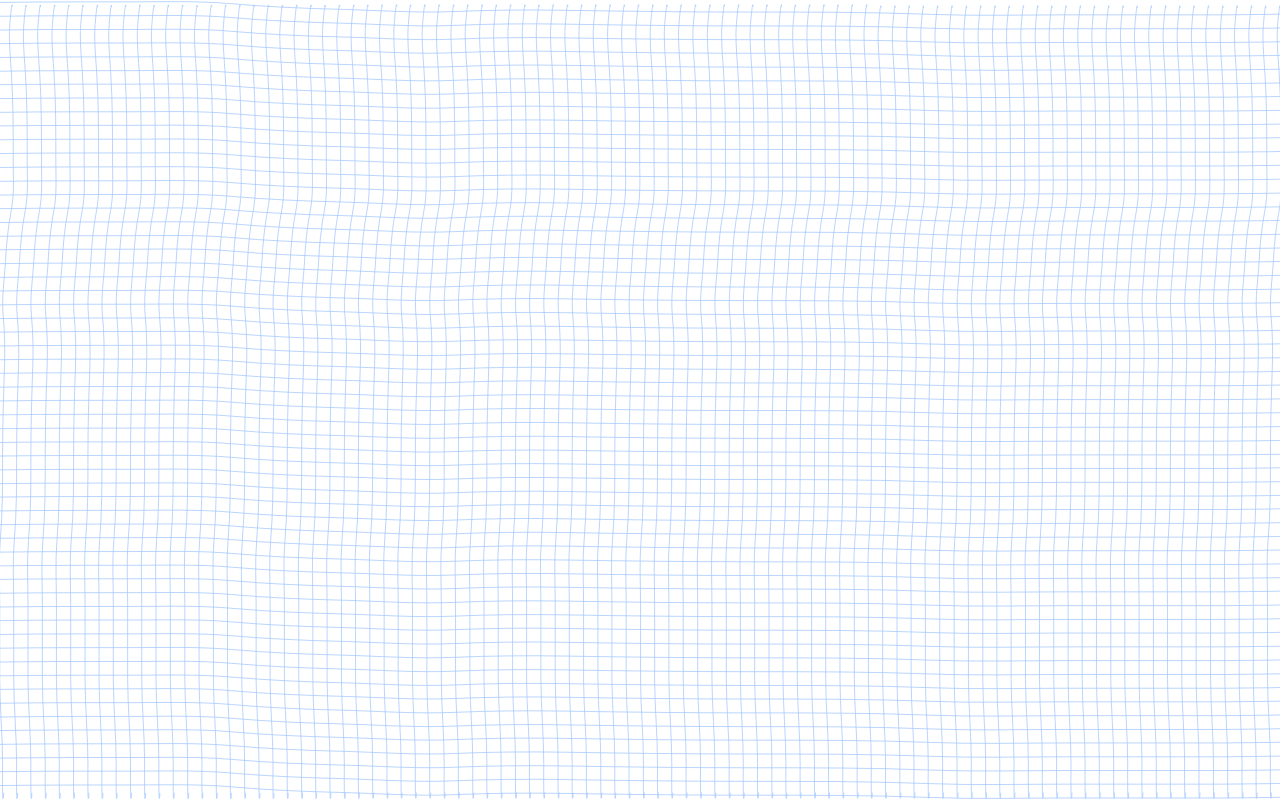
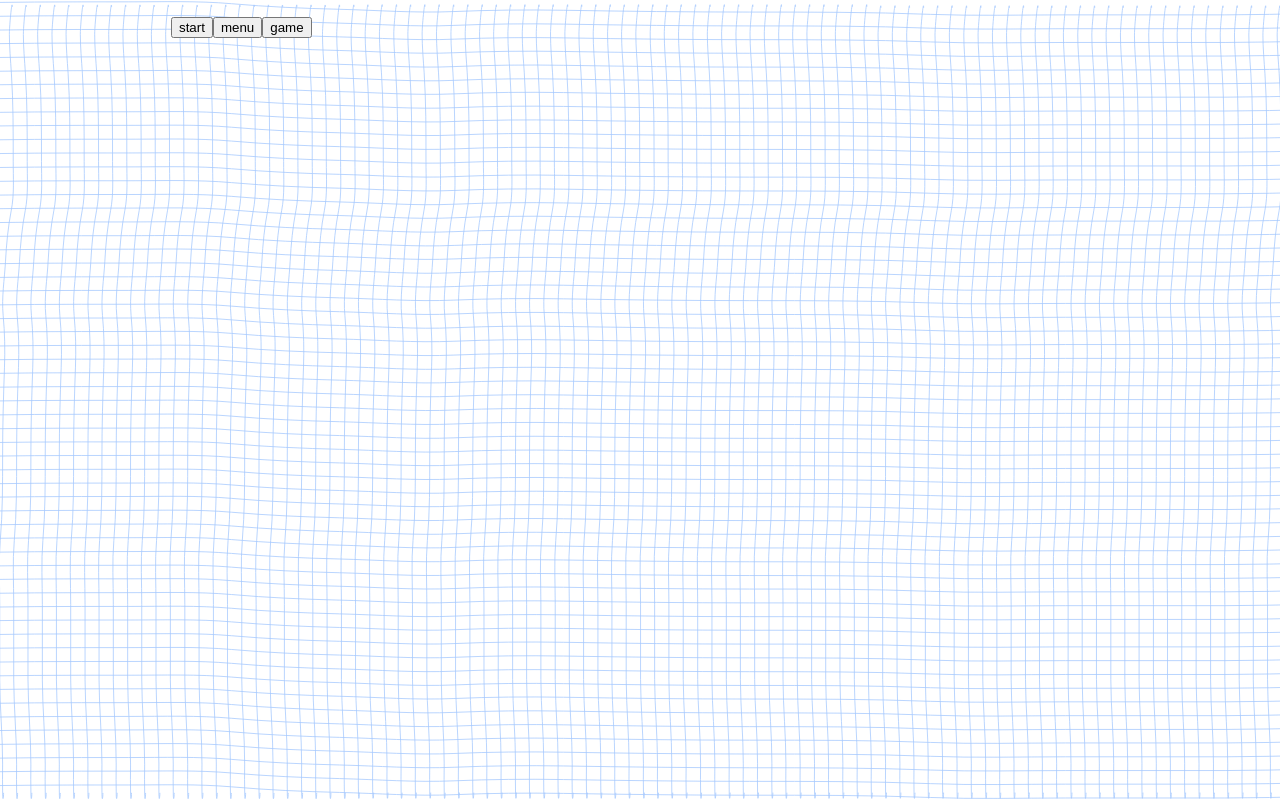
Before and after one commit to Vetapteka/emoji-find-game, a React (Create React App) app: page / in a window 1280 px wide. Built offline with nearby package versions, Linux system fonts and the light colour scheme.

Commit message:
STORE: Implement store
- remove react-router
- add PageContext for routing
- add small style changes

```diff
--- a/src/App.tsx
+++ b/src/App.tsx
@@ -1,30 +1,31 @@
-import React from 'react';
-import { createBrowserRouter, RouterProvider } from 'react-router-dom';
+import React, { useState } from 'react';
+import { Container } from './components/Container';
+import { Provider } from 'react-redux';
+import { setupStore } from './store/store';
+import { PageContext, Pages, TPageContext } from './pages/PageContext';
 import StartPage from './pages/start-page/StartPage';
+import MenuPage from './pages/menu-page/MenuPage';
 import GamePage from './pages/game-page/GamePage';
-import MenuPage from './pages/menu-page/MenuPage';
-import { Container } from './components/Container';
 
-const router = createBrowserRouter([
-	{
-		path: '/',
-		element: <StartPage/>,
-	},
-	{
-		path: '/game',
-		element: <GamePage/>,
-	},
-	{
-		path: '/menu',
-		element: <MenuPage/>,
-	},
-]);
+const store = setupStore();
 
 function App() {
+	const [page, setPage]: TPageContext = useState<Pages>(Pages.START_PAGE);
+
 	return (
-		<Container>
-			<RouterProvider router={router}/>
-		</Container>
+		<Provider store={store}>
+			<PageContext.Provider value={[page, setPage]}>
+				<Container>
+					<button onClick={() => setPage(Pages.START_PAGE)}>start</button>
+					<button onClick={() => setPage(Pages.MENU_PAGE)}>menu</button>
+					<button onClick={() => setPage(Pages.GAME_PAGE)}>game</button>
+
+					{page === Pages.START_PAGE && <StartPage/>}
+					{page === Pages.MENU_PAGE && <MenuPage/>}
+					{page === Pages.GAME_PAGE && <GamePage/>}
+				</Container>
+			</PageContext.Provider>
+		</Provider>
 	);
 }
 
--- a/src/components/Container.tsx
+++ b/src/components/Container.tsx
@@ -4,4 +4,6 @@ export const Container = styled.div`
   height: 100vh;
   width: calc(min(100%, 970px));
   margin: 0 auto;
+  padding: 2vmin;
+  box-sizing: border-box;
 `
--- /dev/null
+++ b/src/pages/PageContext.ts
@@ -0,0 +1,13 @@
+import { Context, createContext } from 'react';
+import { TStateSetter } from '../types';
+
+export enum Pages {
+	GAME_PAGE = 'GamePage',
+	START_PAGE = 'StartPage',
+	MENU_PAGE = 'MenuPage'
+}
+
+export type TPageContext = [Pages, TStateSetter<Pages>];
+
+export const PageContext: Context<TPageContext> = createContext<TPageContext>([Pages.START_PAGE, () => {
+}]);
```
